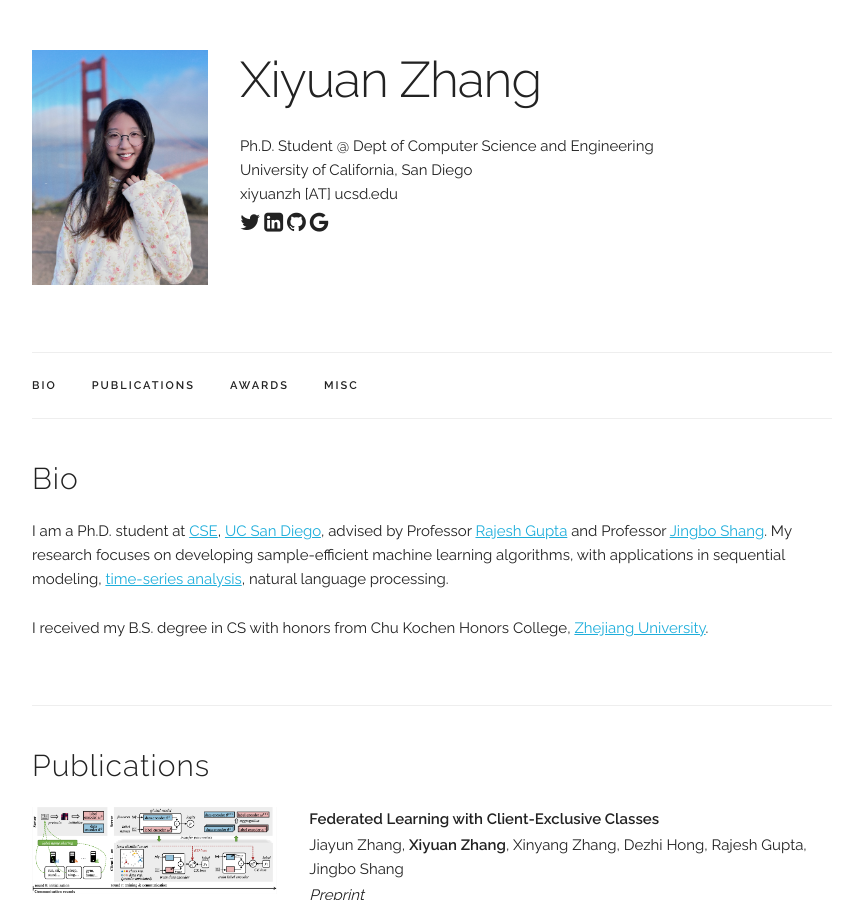
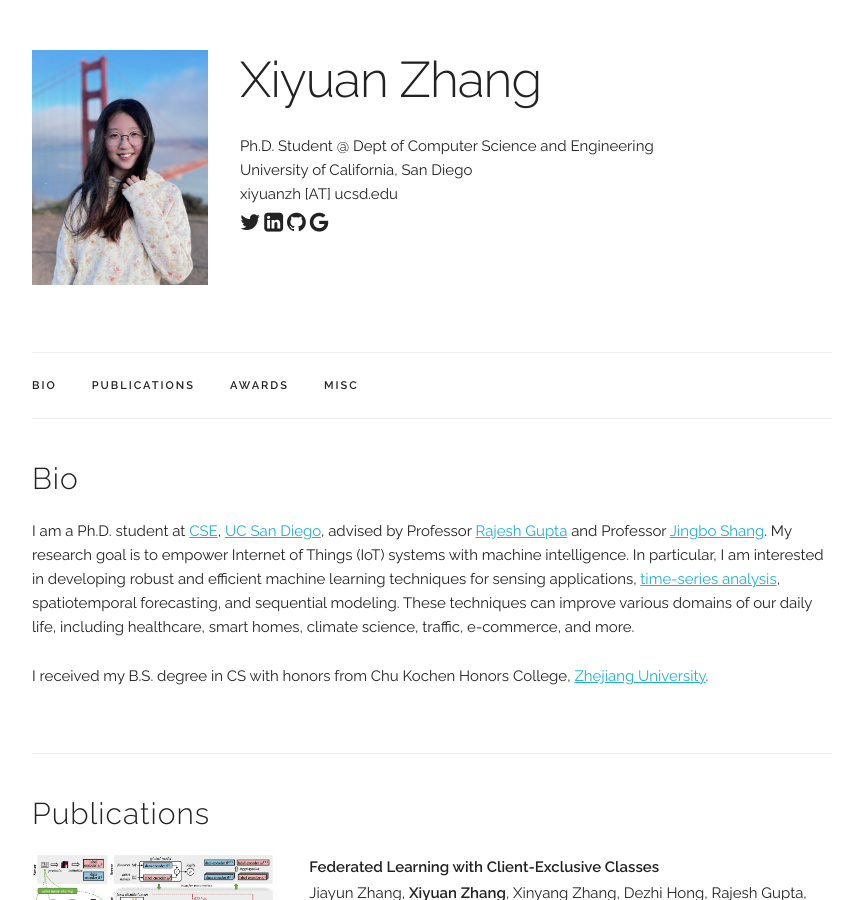
Before and after one commit to xiyuanzh/xiyuanzh.github.io, a Jekyll site: the page built from index.html, in a window 1280 px wide and 900 px high. Shown: the whole window, without its empty margins (208-1071 px from the left). Built offline with Jekyll 4.4.1, drawn with Linux system fonts in a browser that asks for light colours.

Commit message:
research

```diff
--- a/index.html
+++ b/index.html
@@ -9,7 +9,7 @@
   <p>
     I am a Ph.D. student at <a href="https://cse.ucsd.edu/">CSE</a>, <a href="https://ucsd.edu">UC San Diego</a>,
     advised by Professor <a href="http://mesl.ucsd.edu/gupta/index.html">Rajesh Gupta</a> and Professor <a href="https://shangjingbo1226.github.io">Jingbo Shang</a>.
-    My research focuses on developing sample-efficient machine learning algorithms, with applications in sequential modeling, <a href="https://github.com/xiyuanzh/time-series-papers">time-series analysis</a>, natural language processing.
+    My research goal is to empower Internet of Things (IoT) systems with machine intelligence. In particular, I am interested in developing robust and efficient machine learning techniques for sensing applications, <a href="https://github.com/xiyuanzh/time-series-papers">time-series analysis</a>, spatiotemporal forecasting, and sequential modeling. These techniques can improve various domains of our daily life, including healthcare, smart homes, climate science, traffic, e-commerce, and more.
   </p>
 
   <p>
```
